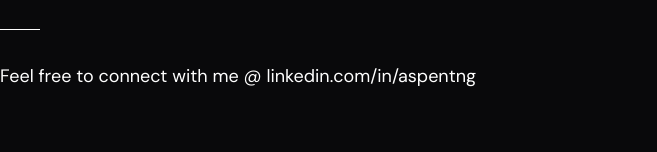
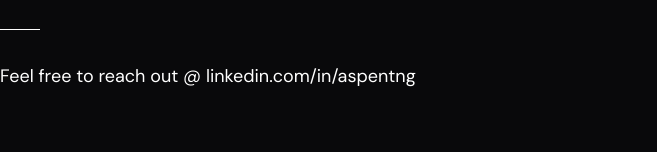
Before and after one commit to aspentng/portfolio-2024, a website: page index.html in a window 1280 px wide. Shown: the part 239-391 px from the top of the page, without its empty margins (0-657 px from the left). Drawn offline with Linux system fonts and the light colour scheme.

Commit message:
update linkedin note

```diff
--- a/index.html
+++ b/index.html
@@ -40,7 +40,7 @@
         <div class="divider"></div>
         <div class="flex flex-row gap-8">
           <!-- <a href="mailto:aspentng@gmail.com" target="_blank">aspentng@gmail.com</a> -->
-          <p>Feel free to connect with me @ <a href="https://www.linkedin.com/in/aspentng/" target="_blank">linkedin.com/in/aspentng</a></p>
+          <p>Feel free to reach out @ <a href="https://www.linkedin.com/in/aspentng/" target="_blank">linkedin.com/in/aspentng</a></p>
         </div>
         <div class="flex-auto"></div>
         <div class="absolute bottom-0 left-0">
```
